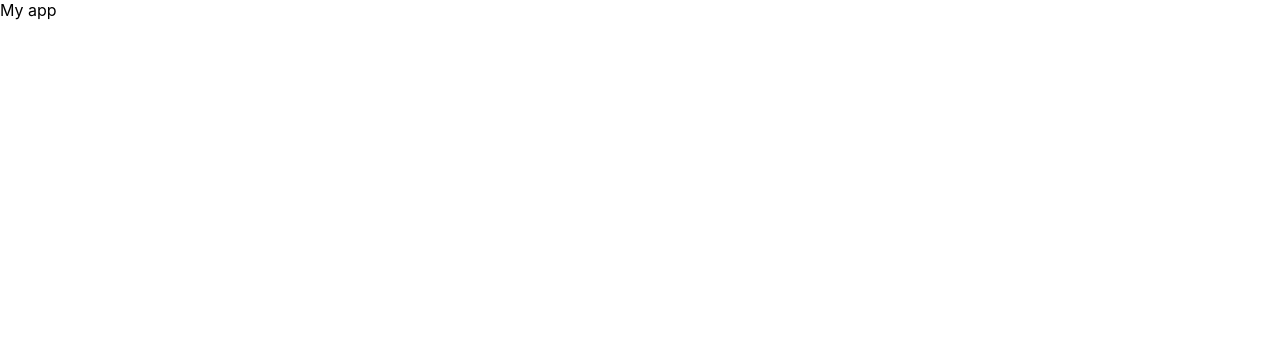
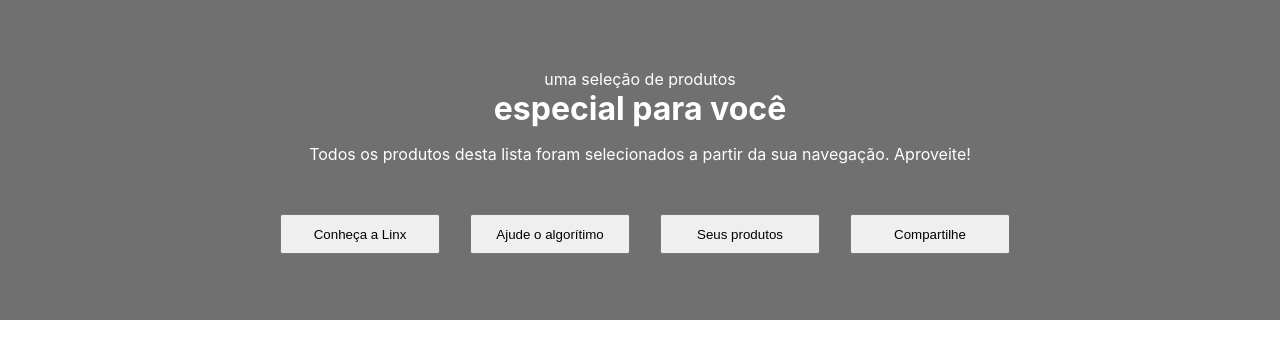
Before and after one commit to caiomyrapereira/frontend-developer-challenge, a React (Create React App) app in the folder project/: page / in a window 1280 px wide. Shown: the top 358 px of the page. Built offline with nearby package versions, Linux system fonts and the light colour scheme.

Commit message:
add Header.

```diff
--- a/project/src/App.js
+++ b/project/src/App.js
@@ -1,4 +1,7 @@
+'use strict';
+
 import React from 'react';
+import Header from './Components/Header';
 
 class App extends React.Component{
 
@@ -12,7 +15,7 @@ class App extends React.Component{
   render(){
     return (
       <div className="App">
-        My app
+        <Header />
       </div>
     );
   }
--- /dev/null
+++ b/project/src/Components/Header/index.js
@@ -0,0 +1,18 @@
+'use strict';
+
+import React from 'react';
+import Menu from '../Menu'
+import './style.css'
+
+const Header = (props) => (
+        <header className="top" >
+          <p className="selecao font">uma seleção de produtos</p>
+          <h1 className="title font" >especial para você</h1>
+          <p className="font" >
+            Todos os produtos desta lista foram selecionados a partir da sua navegação. Aproveite!
+          </p>
+          <Menu />
+        </header>
+)
+
+export default Header;
--- /dev/null
+++ b/project/src/Components/Header/style.css
@@ -0,0 +1,19 @@
+.top{
+	width:100%;
+	height:320px;
+	background-color:#707070;
+	text-align: center;
+}
+
+.top .selecao{
+	margin:0;
+	padding-top: 69px;
+}
+
+.top .title{
+	margin:0;
+}
+
+.font{
+	color:#FFFFFF
+}
--- /dev/null
+++ b/project/src/Components/Menu/index.js
@@ -0,0 +1,26 @@
+'use strict';
+
+import React from 'react';
+import './style.css'
+
+const Menu =(props)=>(
+       <div className="menu">
+         <nav>
+            <ul type="none" >
+              {
+              	[
+              	'Conheça a Linx',
+                 'Ajude o algorítimo',
+                 'Seus produtos',
+                 'Compartilhe'
+                 ]
+                 .map((item,index,arr)=>{
+                   return <li key={index} > <button> {item} </button> </li>
+                 })
+              }
+            </ul>
+         </nav>
+       </div>
+);
+
+export default Menu;
--- /dev/null
+++ b/project/src/Components/Menu/style.css
@@ -0,0 +1,16 @@
+ .menu{
+	width: 100%;
+	max-width: 800px;
+	margin:auto;
+	margin-top: 50px;
+}
+
+.menu li{
+  float:left;
+  margin-right: 30px;
+}
+
+.menu li button{
+	 width:160px;
+	 height: 40px;
+}
```
